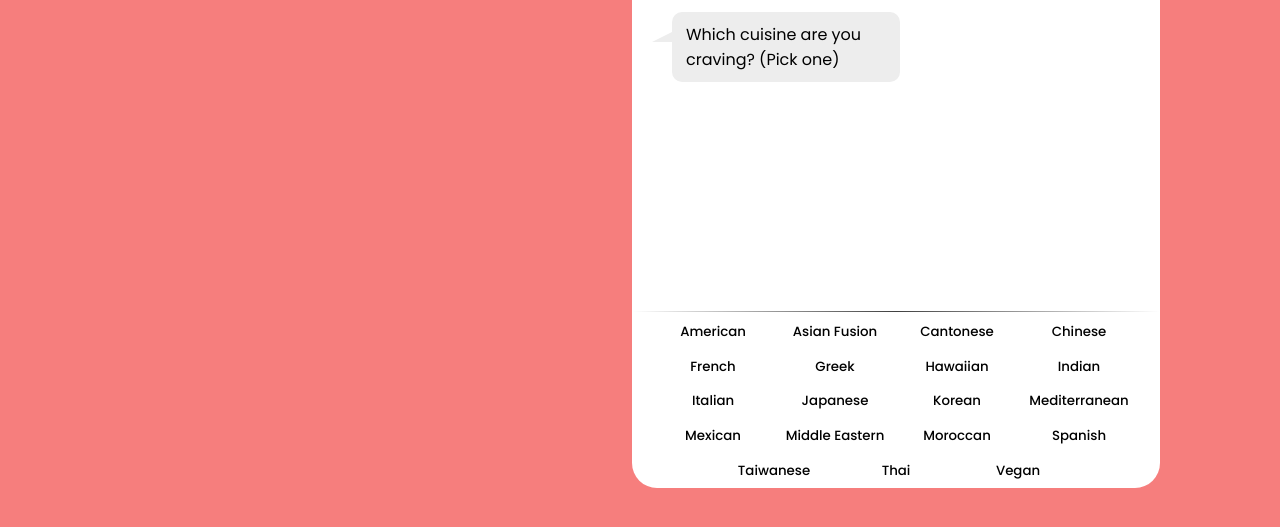
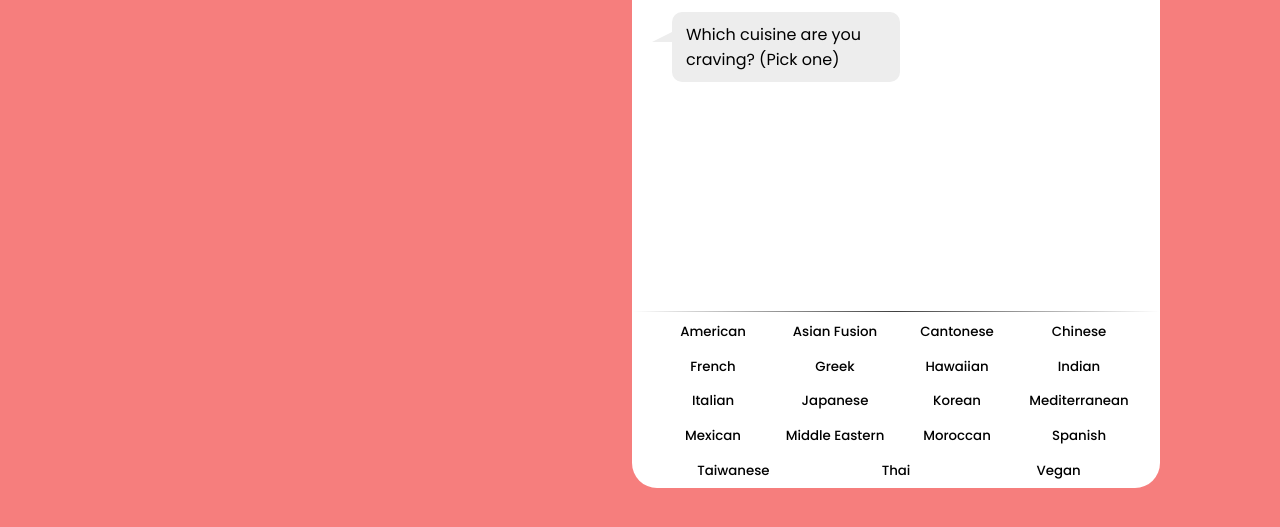
Before and after one commit to jackiewong99/grub-bot, a website with bundled scripts: page dist/index.html in a window 1280 px wide. Shown: the part 283-810 px from the top of the page. Built offline with nearby package versions, Linux system fonts and the light colour scheme; no server answers.

Commit message:
Update last row of cuisine button style (spacing).

```diff
--- a/scss/main.scss
+++ b/scss/main.scss
@@ -219,10 +219,6 @@ hr {
   justify-content: space-evenly;
   align-content: center;
   width: 100%;
-
-  &:nth-child(5) {
-    width: 75%;
-  }
 }
 
 .chat-reply {
```
Also changed, not shown: dist/css/main.css.
